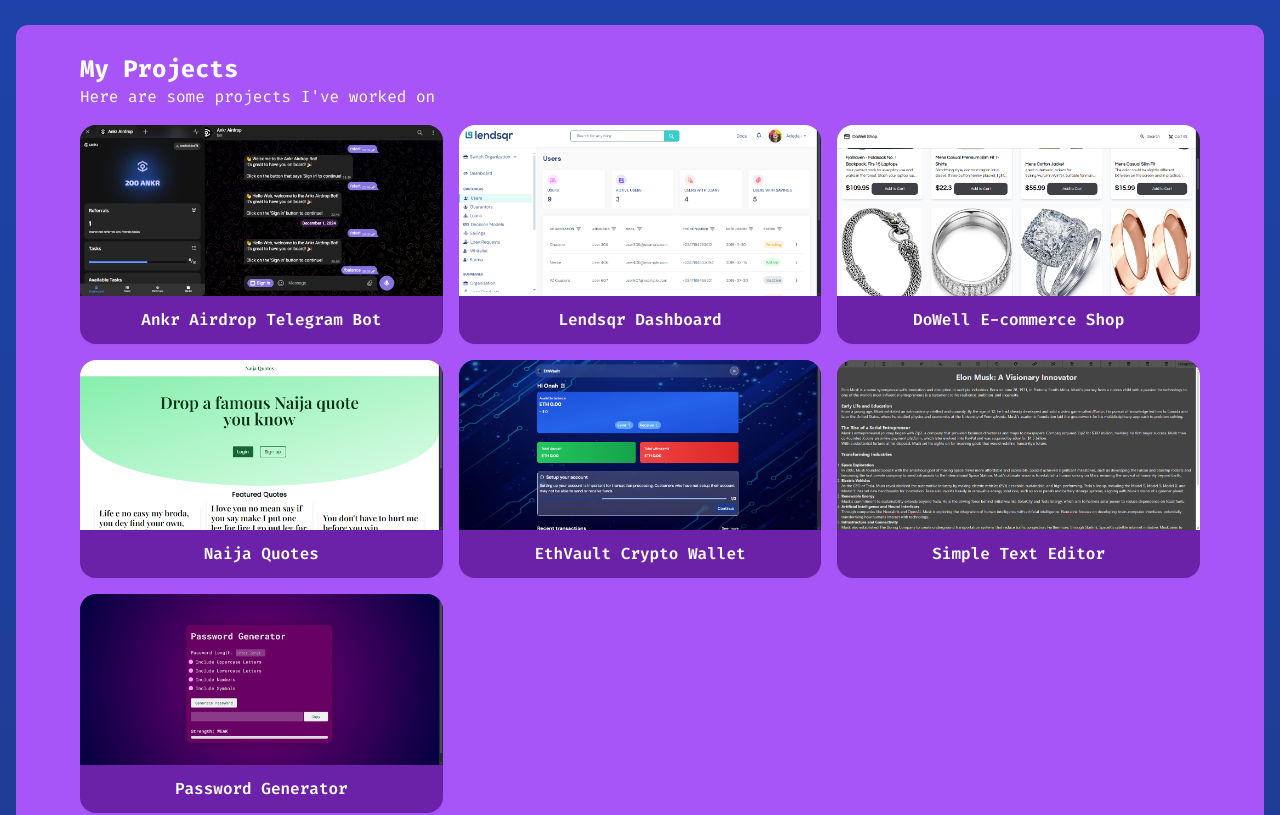
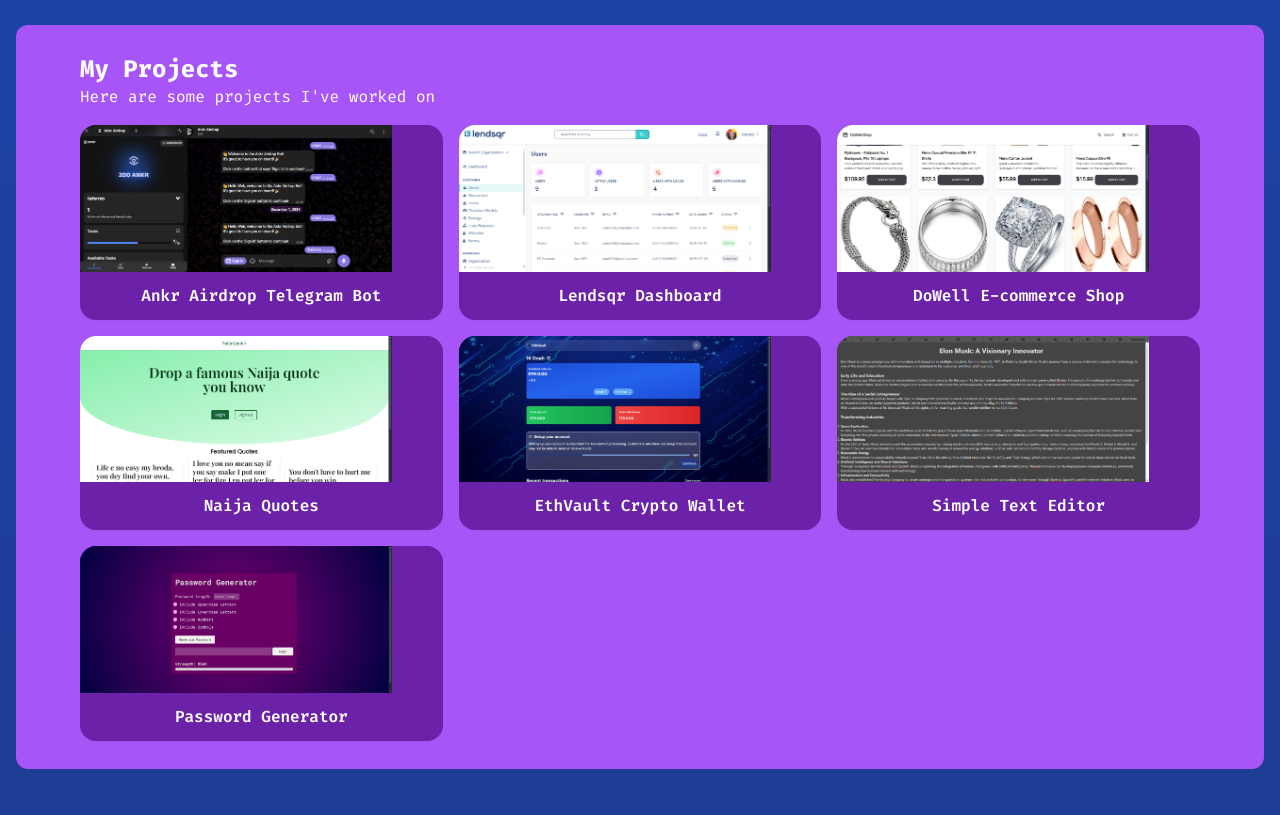
Before and after one commit to Victor-Onah/portfolio, a React (Vite) app: page / in a window 1280 px wide. Shown: the part 2060-2875 px from the top of the page. Built offline with nearby package versions, Linux system fonts and the light colour scheme.

Commit message:
Added image dimensions to prevent layout shift

```diff
--- a/src/components/Projects.tsx
+++ b/src/components/Projects.tsx
@@ -87,7 +87,7 @@
             href={link}
             className="hover:bg-purple-800/30 bg-purple-800 duration-[700ms] shadow-sm hover:shadow-lg overflow-hidden flex flex-col justify-between rounded-2xl opacity-0 scale-90"
         >
-            <img className="h-full block flex-1" src={imageUrl} alt={name} />
+            <img height={146} width={312} className="h-full block flex-1" src={imageUrl} alt={name} />
             <h3 className="font-semibold p-3 text-center">{name}</h3>
         </a>
     );
```
